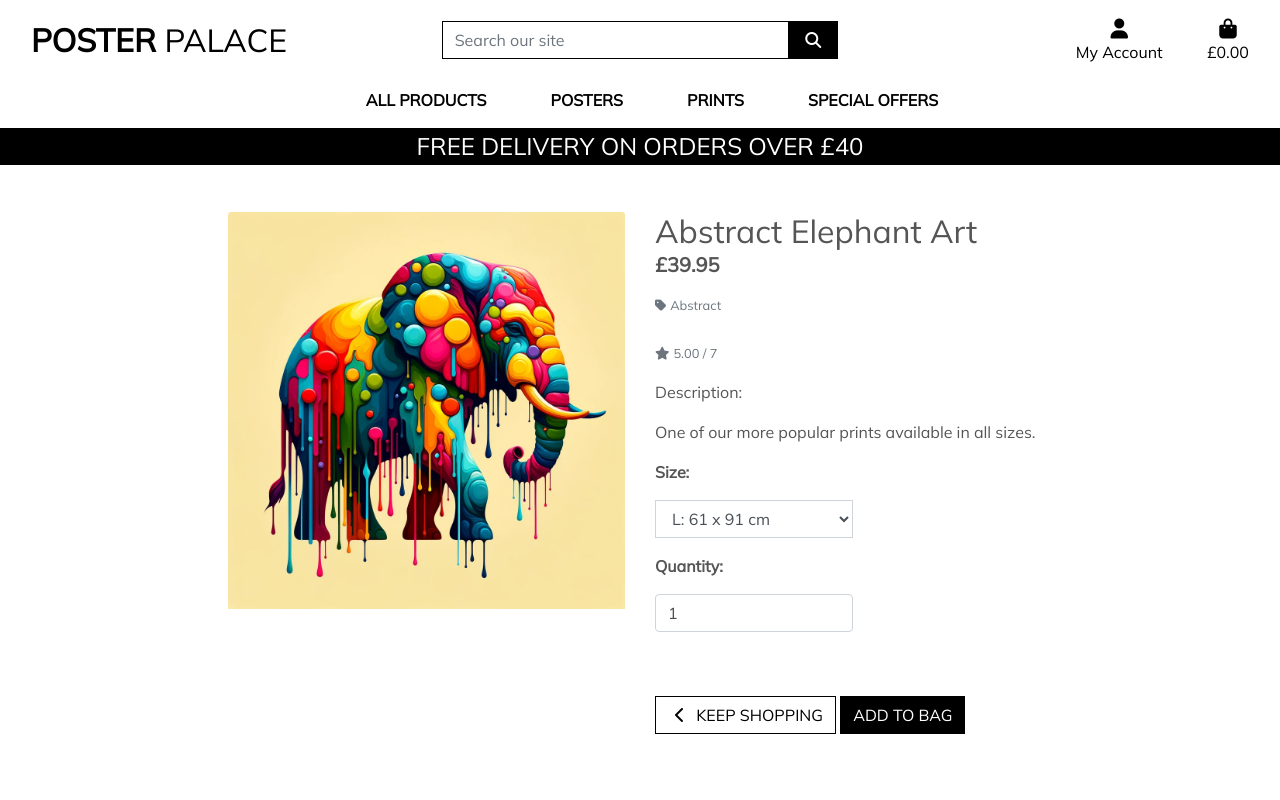
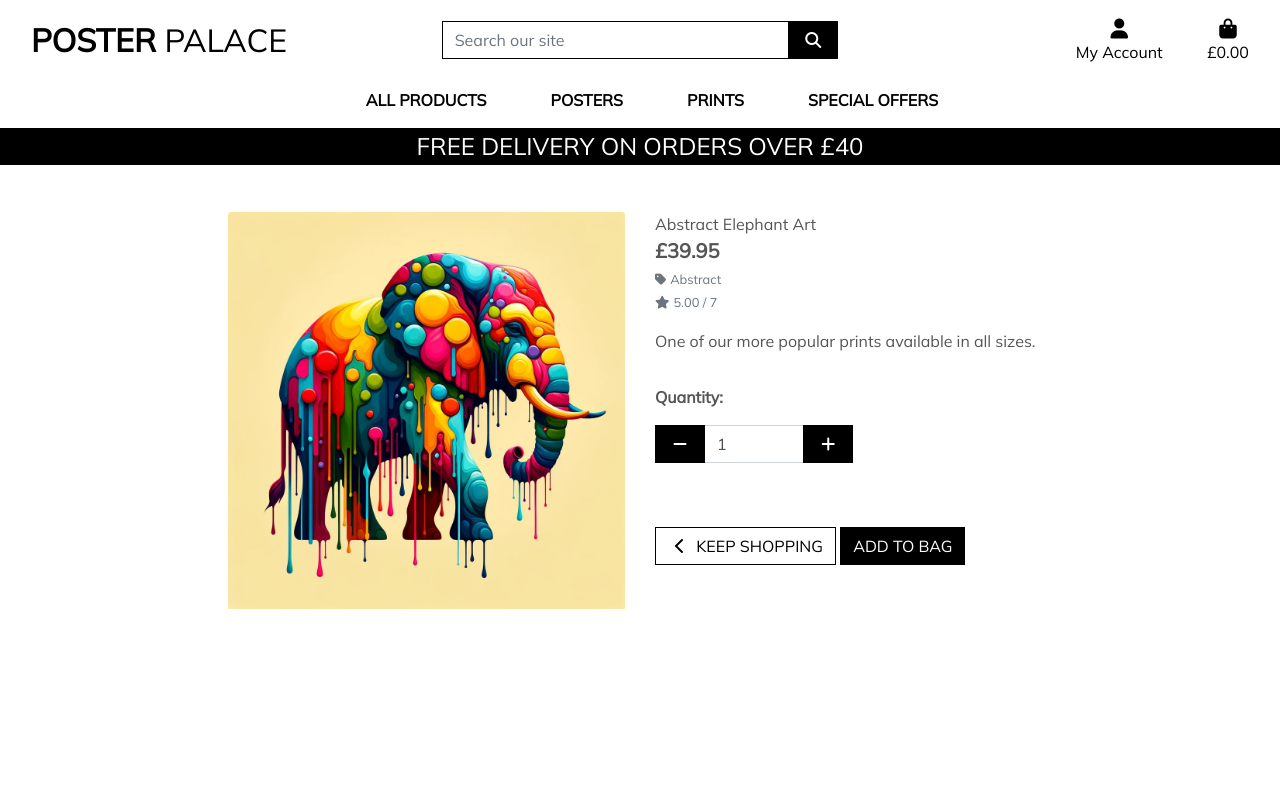
Before and after one commit to todiane/poster-palace, a Django app: page /products/9 in a window 1280 px wide. Run offline with Django 3.2, Linux system fonts and the light colour scheme; data comes from the database, SQL or seed files in the repository; both versions use the stored data as it was after the commit; some libraries are stand-ins or nearby versions.

Commit message:
add quantity selectors to shopping bag

```diff
--- a/bag/contexts.py
+++ b/bag/contexts.py
@@ -2,7 +2,6 @@ from decimal import Decimal
 from django.conf import settings
 from django.shortcuts import get_object_or_404
 from products.models import Product
-
 
 def bag_contents(request):
 
@@ -12,6 +11,7 @@ def bag_contents(request):
     bag = request.session.get('bag', {})
 
     for item_id, item_data in bag.items():
+        if isinstance(item_data, int):
             product = get_object_or_404(Product, pk=item_id)
             total += item_data * product.price
             product_count += item_data
@@ -20,6 +20,17 @@ def bag_contents(request):
                 'quantity': item_data,
                 'product': product,
             })
+        else:
+            product = get_object_or_404(Product, pk=item_id)
+            for size, quantity in item_data['items_by_size'].items():
+                total += quantity * product.price
+                product_count += quantity
+                bag_items.append({
+                    'item_id': item_id,
+                    'quantity': item_data,
+                    'product': product,
+                    'size': size,
+                })
 
     if total < settings.FREE_DELIVERY_THRESHOLD:
         delivery = total * Decimal(settings.STANDARD_DELIVERY_PERCENTAGE / 100)
--- /dev/null
+++ b/products/templates/products/includes/quantity_input_script.html
@@ -0,0 +1,74 @@
+<script type="text/javascript">
+
+    /*
+    * Taken from Project_Ado - Fixed quantity input bug
+    * Disable +/- buttons outside 1-99 range.
+    * If no size is passed to the function, the parameter will have a value of undefined by default,
+    * which prevents any errors
+    */
+    function handleEnableDisable(itemId, size) {
+        if (size) {
+            var currentValue = parseInt($(`.size_${itemId}_${size}`).val());
+        } else {
+            var currentValue = parseInt($(`.id_qty_${itemId}`).val());
+        }
+
+        var minusDisabled = currentValue < 2;
+        var plusDisabled = currentValue > 48;
+
+        if (size) {
+            $(`.decrement-size_${itemId}_${size}`).prop('disabled', minusDisabled);
+            $(`.increment-size_${itemId}_${size}`).prop('disabled', plusDisabled);
+        } else {
+            $(`.decrement-qty_${itemId}`).prop('disabled', minusDisabled);
+            $(`.increment-qty_${itemId}`).prop('disabled', plusDisabled);
+        }
+    }
+
+    // Ensure proper enabling/disabling of all inputs on page load
+    var allQtyInputs = $('.qty_input');
+    for(var i = 0; i < allQtyInputs.length; i++){
+        var itemId = $(allQtyInputs[i]).data('item_id');
+        var size = $(allQtyInputs[i]).data('size');
+        handleEnableDisable(itemId, size);
+    }
+
+    // Check enable/disable every time the input is changed
+    $('.qty_input').change(function() {
+        var itemId = $(this).data('item_id');
+        var size = $(this).data('size');
+        handleEnableDisable(itemId, size);
+    });
+
+    // Increment quantity
+    $('.increment-qty').click(function(e) {
+       e.preventDefault();
+       var itemId = $(this).data('item_id');
+       var size = $(this).data('size');
+       var closestInput = $(this).closest('.input-group').find('.qty_input')[0];
+       if (size) {
+          var allQuantityInputs = $(`.input-group-${itemId} input[data-size='${size}']`);
+       } else {
+          var allQuantityInputs = $(`.input-group-${itemId} input[name='quantity']`);
+       }
+       var currentValue = parseInt($(closestInput).val());
+       $(allQuantityInputs).val(currentValue + 1);
+       handleEnableDisable(itemId, size);
+    });
+
+    // Decrement quantity
+    $('.decrement-qty').click(function(e) {
+       e.preventDefault();
+       var itemId = $(this).data('item_id');
+       var size = $(this).data('size');
+       var closestInput = $(this).closest('.input-group').find('.qty_input')[0];
+       if (size) {
+          var allQuantityInputs = $(`.input-group-${itemId} input[data-size='${size}']`);
+       } else {
+          var allQuantityInputs = $(`.input-group-${itemId} input[name='quantity']`);
+       }
+       var currentValue = parseInt($(closestInput).val());
+       $(allQuantityInputs).val(currentValue - 1);
+       handleEnableDisable(itemId, size);
+    });
+</script>
--- a/products/templates/products/product_detail.html
+++ b/products/templates/products/product_detail.html
@@ -1,5 +1,6 @@
 {% extends "base.html" %}
 {% load static %}
+
 {% block page_header %}
     <div class="container header-container">
         <div class="row">
@@ -27,42 +28,65 @@
             </div>
             <div class="col-12 col-md-6 col-lg-4">
                 <div class="product-details-container mb-5 mt-md-5">
-                    <h2 class="mb-0">{{ product.name }}</h2>
-                    <p class="lead mb-0 text-left font-weight-bold">£{{ product.price }}</p>
+                    <p class="mb-0">{{ product.name }}</p>
+                    <p class="lead mb-0 text-left font-weight-bold">&#163;{{ product.price }}</p>
                     {% if product.category %}
-                        <p class="small mt-3 mb-0">
+                    <p class="small mt-1 mb-0">
                         <a class="text-muted" href="{% url 'products' %}?category={{ product.category.name }}">
                             <i class="fas fa-tag mr-1"></i>{{ product.category.friendly_name }}
                         </a>
                     </p>
                     {% endif %}
-                      </form>
-                      <br class="mt-3">
                     {% if product.rating %}
                         <small class="text-muted"><i class="fas fa-star mr-1"></i>{{ product.rating }} / 7</small>
                     {% else %}
-                        <small class="text-muted mt-3">No Rating</small>
+                        <small class="text-muted">No Rating</small>
                     {% endif %}
-                    <p class="mt-3">Description: </p>
                     <p class="mt-3">{{ product.description }}</p>
                     <form class="form" action="{% url 'add_to_bag' product.id %}" method="POST">
                         {% csrf_token %}
                         <div class="form-row">
+                            {% with product.has_sizes as s %}
+                            {% if s %}
                                 <div class="col-12">
                                     <p><strong>Size:</strong></p>
                                     <select class="form-control rounded-0 w-50" name="product_size" id='id_product_size'>
-                                        <option value="l" selected>L: 61 x 91 cm</option>
-                                        <option value="xl">XL: 80 x 120 cm</option>
+                                        <option value="xs">XS</option>
+                                        <option value="s">S</option>
+                                        <option value="m" selected>M</option>
+                                        <option value="l">L</option>
+                                        <option value="xl">XL</option>
                                     </select>
                                 </div>
+                            {% endif %}
                             <div class="col-12">
                                 <p class="mt-3"><strong>Quantity:</strong></p>
                                 <div class="form-group w-50">
                                     <div class="input-group">
-                                        <input class="form-control qty_input" type="number" name="quantity" value="1" min="1" max="99" data-item_id="{{ product.id }}" id="id_qty_{{ product.id }}">
+                                        <div class="input-group-prepend">
+                                            <button class="decrement-qty btn btn-black rounded-0"
+                                                data-item_id="{{ product.id }}" id="decrement-qty_{{ product.id }}">
+                                                <span class="icon">
+                                                    <i class="fas fa-minus"></i>
+                                                </span>
+                                            </button>
+                                        </div>
+                                        <input class="form-control qty_input" type="number"
+                                            name="quantity" value="1" min="1" max="99"
+                                            data-item_id="{{ product.id }}"
+                                            id="id_qty_{{ product.id }}">
+                                        <div class="input-group-append">
+                                            <button class="increment-qty btn btn-black rounded-0"
+                                                data-item_id="{{ product.id }}" id="increment-qty_{{ product.id }}">
+                                                <span class="icon">
+                                                    <i class="fas fa-plus"></i>
+                                                </span>
+                                            </button>
                                         </div>
                                     </div>
                                 </div>
+                            </div>
+
                             <div class="col{% if s %}-12 mt-2{% endif %}">
                                 <a href="{% url 'products' %}" class="btn btn-outline-black rounded-0 mt-5">
                                     <span class="icon">
@@ -73,12 +97,16 @@
                                 <input type="submit" class="btn btn-black rounded-0 text-uppercase mt-5" value="Add to Bag">
                             </div>
                             <input type="hidden" name="redirect_url" value="{{ request.path }}">
-
+                            {% endwith %}
                         </div>
                     </form>
-
                 </div>
             </div>
         </div>
     </div>
 {% endblock %}
+
+{% block postloadjs %}
+{{ block.super }}
+{% include 'products/includes/quantity_input_script.html' %}
+{% endblock %}
```
Also changed, not shown: bag/views.py (+17 -5 lines), README.md, db.sqlite3. Lines whose indentation alone changed are shown as unchanged.
